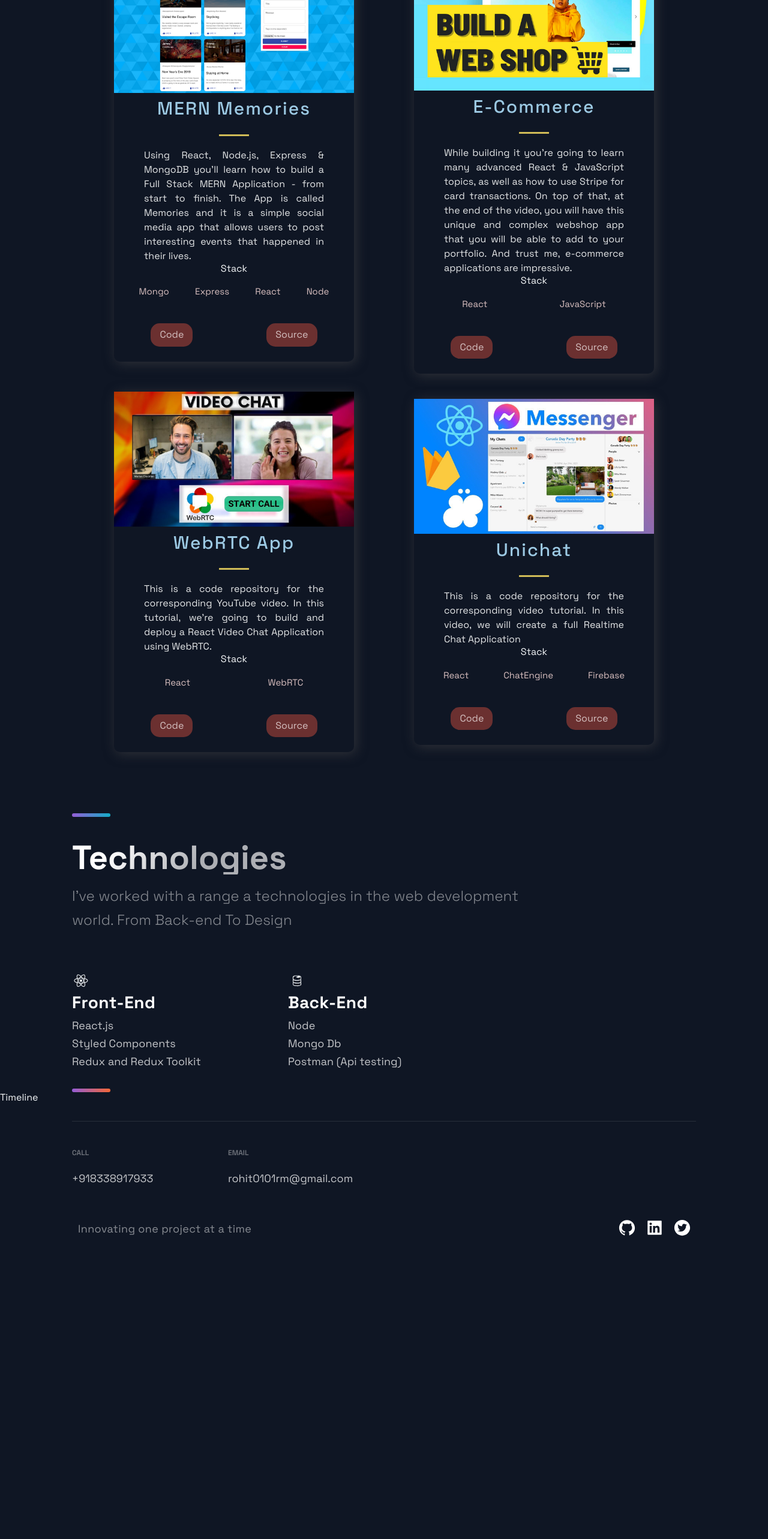
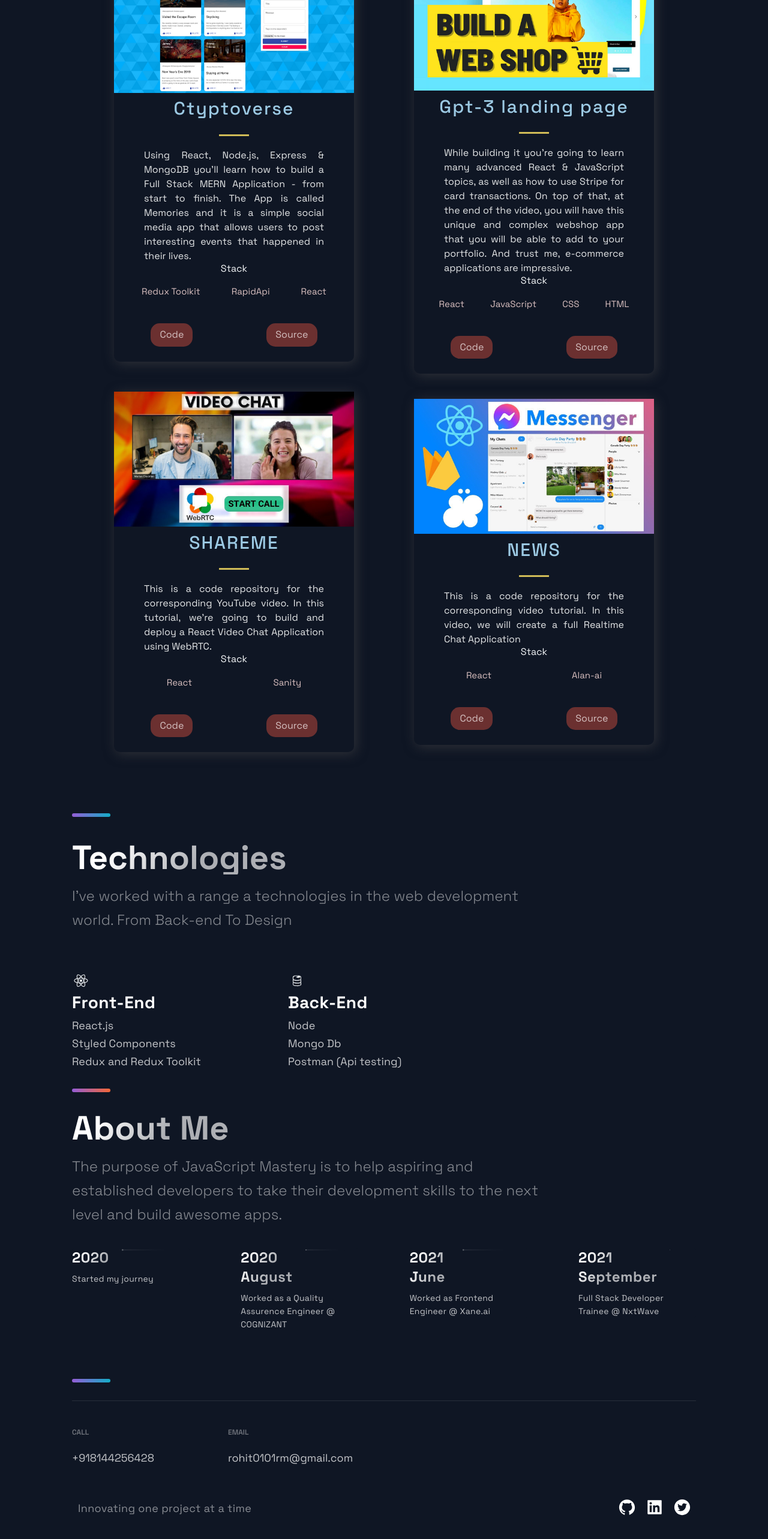
Before and after one commit to rohit-rai-0101rm/profile, a Next.js app: page / in a window 1280 px wide. Shown: the part 918-3484 px from the top of the page at 60% size. Before the commit the page ends 3042 px from the top, so only its background shows below. Built offline with nearby package versions, Linux system fonts and the light colour scheme.

Commit message:
adding projects

```diff
--- a/src/components/Footer/Footer.js
+++ b/src/components/Footer/Footer.js
@@ -20,7 +20,7 @@
       <LinkList>
         <LinkColumn>
           <LinkTitle>Call</LinkTitle>
-          <LinkItem href="tel:918338917933">+918338917933</LinkItem>
+          <LinkItem href="tel:918144256428">+918144256428</LinkItem>
         </LinkColumn>
         <LinkColumn>
           <LinkTitle>Email</LinkTitle>
@@ -34,13 +34,13 @@
           <Slogan>Innovating one project at a time</Slogan>
         </CompanyContainer>
         <SocialContainer>
-          <SocialIcons href="https://google.com">
+          <SocialIcons href="https://github.com/rohit-rai-0101rm">
             <AiFillGithub size="3rem" />
           </SocialIcons>
-          <SocialIcons href="https://google.com">
+          <SocialIcons href="https://www.linkedin.com/in/rohit-rai-714986208/">
             <AiFillLinkedin size="3rem" />
           </SocialIcons>
-          <SocialIcons href="https://google.com">
+          <SocialIcons href="https://mobile.twitter.com/id_imb">
             <AiFillTwitterCircle size="3rem" />
           </SocialIcons>
         </SocialContainer>
--- a/src/components/Header/Header.js
+++ b/src/components/Header/Header.js
@@ -41,14 +41,14 @@
       </li>
     </Div2>
     <Div3>
-      <SocialIcons href="https://github.com">
+      <SocialIcons href="https://github.com/rohit-rai-0101rm">
         <AiFillGithub size="3rem"/>
 
       </SocialIcons>
-      <SocialIcons href="https://linkden.com">
+      <SocialIcons href="https://www.linkedin.com/in/rohit-rai-714986208/">
         <AiFillLinkedin size="3rem"/>
 
-      </SocialIcons> <SocialIcons href="https://twitter.com">
+      </SocialIcons> <SocialIcons href="https://mobile.twitter.com/id_imb">
         <AiFillTwitterCircle size="3rem"/>
 
       </SocialIcons>
--- a/src/components/TimeLine/TimeLine.js
+++ b/src/components/TimeLine/TimeLine.js
@@ -7,45 +7,113 @@
 const TOTAL_CAROUSEL_COUNT = TimeLineData.length;
 
 const Timeline = () => {
-  // const [activeItem, setActiveItem] = useState(0);
-  // const carouselRef = useRef();
+  const [activeItem, setActiveItem] = useState(0);
+  const carouselRef = useRef();
 
-  // const scroll = (node, left) => {
-  //   return node.scrollTo({ left, behavior: 'smooth' });
-  // }
+  const scroll = (node, left) => {
+    return node.scrollTo({ left, behavior: 'smooth' });
+  }
 
-  // const handleClick = (e, i) => {
-  //   e.preventDefault();
+  const handleClick = (e, i) => {
+    e.preventDefault();
 
-  //   if (carouselRef.current) {
-  //     const scrollLeft = Math.floor(carouselRef.current.scrollWidth * 0.7 * (i / TimeLineData.length));
+    if (carouselRef.current) {
+      const scrollLeft = Math.floor(carouselRef.current.scrollWidth * 0.7 * (i / TimeLineData.length));
 
-  //     scroll(carouselRef.current, scrollLeft);
-  //   }
-  // }
+      scroll(carouselRef.current, scrollLeft);
+    }
+  }
 
-  // const handleScroll = () => {
-  //   if (carouselRef.current) {
-  //     const index = Math.round((carouselRef.current.scrollLeft / (carouselRef.current.scrollWidth * 0.7)) * TimeLineData.length);
+  const handleScroll = () => {
+    if (carouselRef.current) {
+      const index = Math.round((carouselRef.current.scrollLeft / (carouselRef.current.scrollWidth * 0.7)) * TimeLineData.length);
 
-  //     setActiveItem(index);
-  //   }
-  // }
+      setActiveItem(index);
+    }
+  }
 
-  // // snap back to beginning of scroll when window is resized
-  // // avoids a bug where content is covered up if coming from smaller screen
-  // useEffect(() => {
-  //   const handleResize = () => {
-  //     scroll(carouselRef.current, 0);
-  //   }
+  // snap back to beginning of scroll when window is resized
+  // avoids a bug where content is covered up if coming from smaller screen
+  useEffect(() => {
+    const handleResize = () => {
+      scroll(carouselRef.current, 0);
+    }
 
-  //   window.addEventListener('resize', handleResize);
-  // }, []);
+    window.addEventListener('resize', handleResize);
+  }, []);
 
   return (
-    <div>
-      Timeline
-    </div>
+    <Section id="about">
+      <SectionTitle>About Me</SectionTitle>
+      <SectionText>
+      The purpose of JavaScript Mastery is to help aspiring and established developers to take their development skills to the next level and build awesome apps.
+      </SectionText>
+      <CarouselContainer ref={carouselRef} onScroll={handleScroll}>
+        <>
+          {TimeLineData.map((item, index) => (
+            <CarouselMobileScrollNode
+              key={index}
+              final={index === TOTAL_CAROUSEL_COUNT - 1}>
+              <CarouselItem
+                index={index}
+                id={`carousel__item-${index}`}
+                active={activeItem}
+                onClick={(e) => handleClick(e, index)}>
+                <CarouselItemTitle>
+                  {`${item.year}`}
+                  <CarouselItemImg
+                    width="208"
+                    height="6"
+                    viewBox="0 0 208 6"
+                    fill="none"
+                    xmlns="http://www.w3.org/2000/svg">
+                    <path
+                      fill-rule="evenodd"
+                      clip-rule="evenodd"
+                      d="M2.5 5.5C3.88071 5.5 5 4.38071 5 3V3.5L208 3.50002V2.50002L5 2.5V3C5 1.61929 3.88071 0.5 2.5 0.5C1.11929 0.5 0 1.61929 0 3C0 4.38071 1.11929 5.5 2.5 5.5Z"
+                      fill="url(#paint0_linear)"
+                      fill-opacity="0.33"
+                    />
+                    <defs>
+                      <linearGradient
+                        id="paint0_linear"
+                        x1="-4.30412e-10"
+                        y1="0.5"
+                        x2="208"
+                        y2="0.500295"
+                        gradientUnits="userSpaceOnUse">
+                        <stop stop-color="white" />
+                        <stop
+                          offset="0.79478"
+                          stop-color="white"
+                          stop-opacity="0"
+                        />
+                      </linearGradient>
+                    </defs>
+                  </CarouselItemImg>
+                </CarouselItemTitle>
+                <CarouselItemText>{item.text}</CarouselItemText>
+              </CarouselItem>
+            </CarouselMobileScrollNode>
+          ))}
+        </>
+      </CarouselContainer>
+      <CarouselButtons>
+        {TimeLineData.map((item, index) => {
+          return (
+            <CarouselButton
+              key={index}
+              index={index}
+              active={activeItem}
+              onClick={(e) => handleClick(e, index)}
+              type="button">
+              <CarouselButtonDot active={activeItem} />
+            </CarouselButton>
+          );
+        })}
+      </CarouselButtons>
+      <SectionDivider />
+    </Section>
   );
 };
 
--- a/src/constants/constants.js
+++ b/src/constants/constants.js
@@ -1,38 +1,38 @@
 export const projects = [
   {
-    title: 'MERN Memories',
+    title: 'Ctyptoverse',
     description: "Using React, Node.js, Express & MongoDB you'll learn how to build a Full Stack MERN Application - from start to finish. The App is called Memories and it is a simple social media app that allows users to post interesting events that happened in their lives.",
       image: '/images/1.png',
-      tags: ['Mongo', 'Express', 'React', 'Node'],
-    source: 'https://google.com',
+      tags: ['Redux Toolkit', 'RapidApi', 'React'],
+    source: 'https://github.com/rohit-rai-0101rm/cryptovrse',
     visit: 'https://google.com',
     id: 0,
   },
   {
-    title: 'E-Commerce',
+    title: 'Gpt-3 landing page',
     description:"While building it you're going to learn many advanced React & JavaScript topics, as well as how to use Stripe for card transactions. On top of that, at the end of the video, you will have this unique and complex webshop app that you will be able to add to your portfolio. And trust me, e-commerce applications are impressive.",
     image: '/images/2.png',
-    tags: ['React', 'JavaScript'],
-    source: 'https://google.com',
-    visit: 'https://google.com',
+    tags: ['React', 'JavaScript','CSS','HTML'],
+    source: 'https://github.com/rohit-rai-0101rm/gpt3-ui',
+    visit: 'https://rohit0101rm-gpt3.netlify.app/',
     id: 1,
   },
   {
-    title: 'WebRTC App',
+    title: 'SHAREME',
     description: "This is a code repository for the corresponding YouTube video. In this tutorial, we're going to build and deploy a React Video Chat Application using WebRTC.",
       image: '/images/3.jpg',
-      tags: ['React', 'WebRTC'],
-    source: 'https://google.com',
-    visit: 'https://google.com',
+      tags: ['React', 'Sanity'],
+    source: 'https://github.com/rohit-rai-0101rm/sma-client',
+    visit: 'https://pinsrohit0101rm.netlify.app/',
     id: 2,
   },
   {
-    title: 'Unichat',
+    title: 'NEWS',
     description: "This is a code repository for the corresponding video tutorial. In this video, we will create a full Realtime Chat Application",
     image: '/images/4.jpg',
-    tags: ['React', 'ChatEngine', 'Firebase'],
-    source: 'https://google.com',
-    visit: 'https://google.com',
+    tags: ['React', 'Alan-ai'],
+    source: 'https://github.com/rohit-rai-0101rm/news',
+    visit: 'https://rohit0101rm-alan-news.netlify.app/',
     id: 3,
   },
 ];
```
